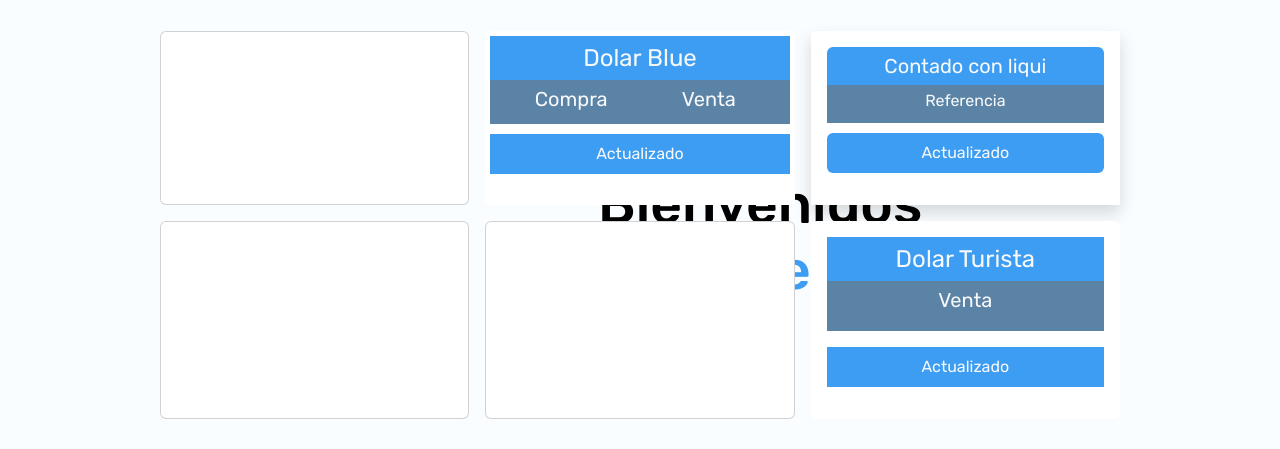
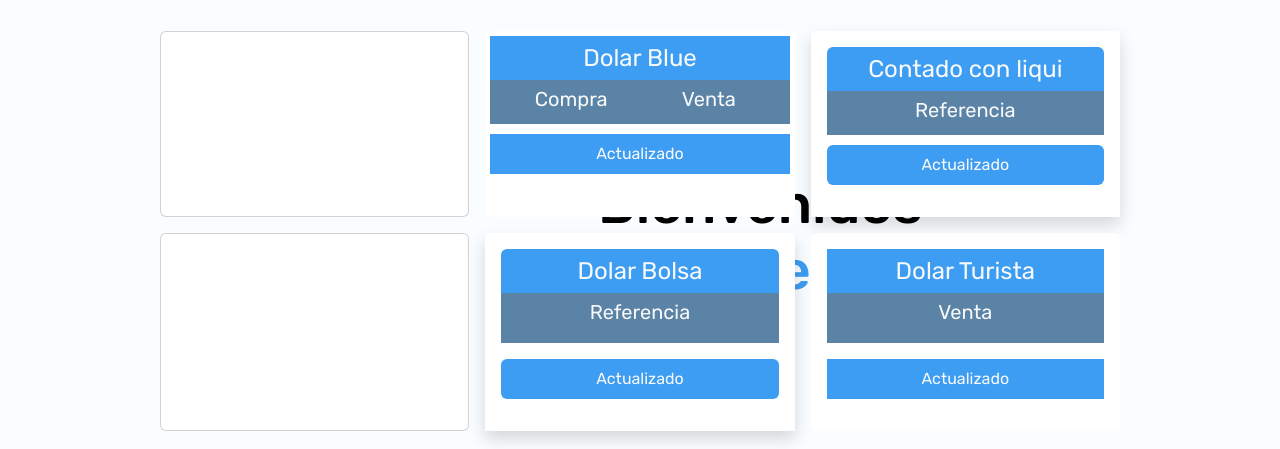
Before and after one commit to FlorenciaGalindezCasas/ITBANK, a plain HTML site: page index.html in a window 1280 px wide. Shown: the part 147-596 px from the top of the page. Drawn offline with nearby package versions, Linux system fonts and the light colour scheme; no server answers.

Commit message:
dolar bolsa terminado

```diff
--- a/index.html
+++ b/index.html
@@ -95,11 +95,11 @@
           <article class="card h-100 border-0">
             <div class="card-body shadow">
               <div
-                class="db container-fluid text-center text-light p-1 fs-5 rounded-top"
+                class="db container-fluid text-center text-light p-1 fs-4 rounded-top"
               >
                 Contado con liqui
               </div>
-              <div class="valores container-fluid d-flex text-center pt-1 fs-6">
+              <div class="valores container-fluid d-flex text-center pt-1 fs-5">
                 <div class="container-fluid">
                   <p class="cv text-light">Referencia</p>
                   <p id="venta3" class="text-light"></p>
@@ -121,8 +121,26 @@
           </article>
         </div>
         <div class="col-12 col-lg-4 p-2">
-          <article class="card h-100">
-            <div class="card-body"></div>
+          <article class="card h-100 border-0">
+            <div class="card-body shadow">
+              <div
+                class="db container-fluid text-center text-light p-1 fs-4 rounded-top"
+              >
+                Dolar Bolsa
+              </div>
+              <div class="valores container-fluid d-flex text-center pt-1 fs-5">
+                <div class="container-fluid">
+                  <p class="cv text-light">Referencia</p>
+                  <p id="venta5" class="text-light"></p>
+                </div>
+              </div>
+              <div class="text-center">
+                <p id="variacion5" class="text-dark"></p>
+              </div>
+              <div class="text-center">
+                <p class="db text-light p-2 rounded">Actualizado</p>
+              </div>
+            </div>
           </article>
         </div>
         <div class="col-12 col-lg-4 p-2">
--- a/index.js
+++ b/index.js
@@ -11,6 +11,7 @@ function miObj(data) {
 
   let variacion3 = document.getElementById("variacion3");
   variacion3.innerHTML = `Variación: ${data[3].casa.variacion}%`;
+
   let venta6 = document.getElementById("venta6");
   venta6.innerHTML = `$${data[6].casa.venta}`;
 
@@ -25,4 +26,10 @@ function miObj(data) {
 
   let variacion = document.getElementById("variacion");
   variacion.innerHTML = `Variacion: ${data[1].casa.variacion}%`;
+
+  let venta5 = document.getElementById("venta5");
+  venta5.innerHTML = `$${data[4].casa.venta}`;
+
+  let variacion5 = document.getElementById("variacion5");
+  variacion5.innerHTML = `Variación: ${data[4].casa.variacion}%`;
 }
```
